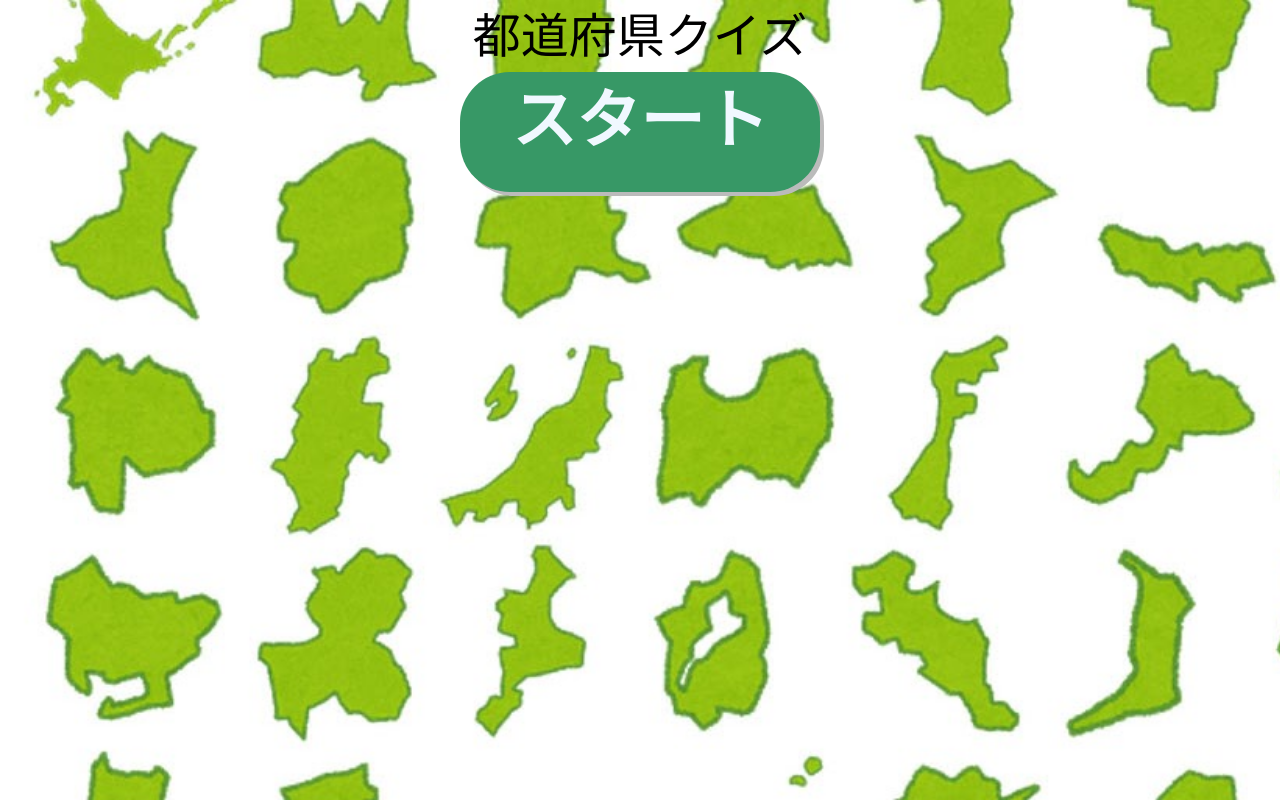
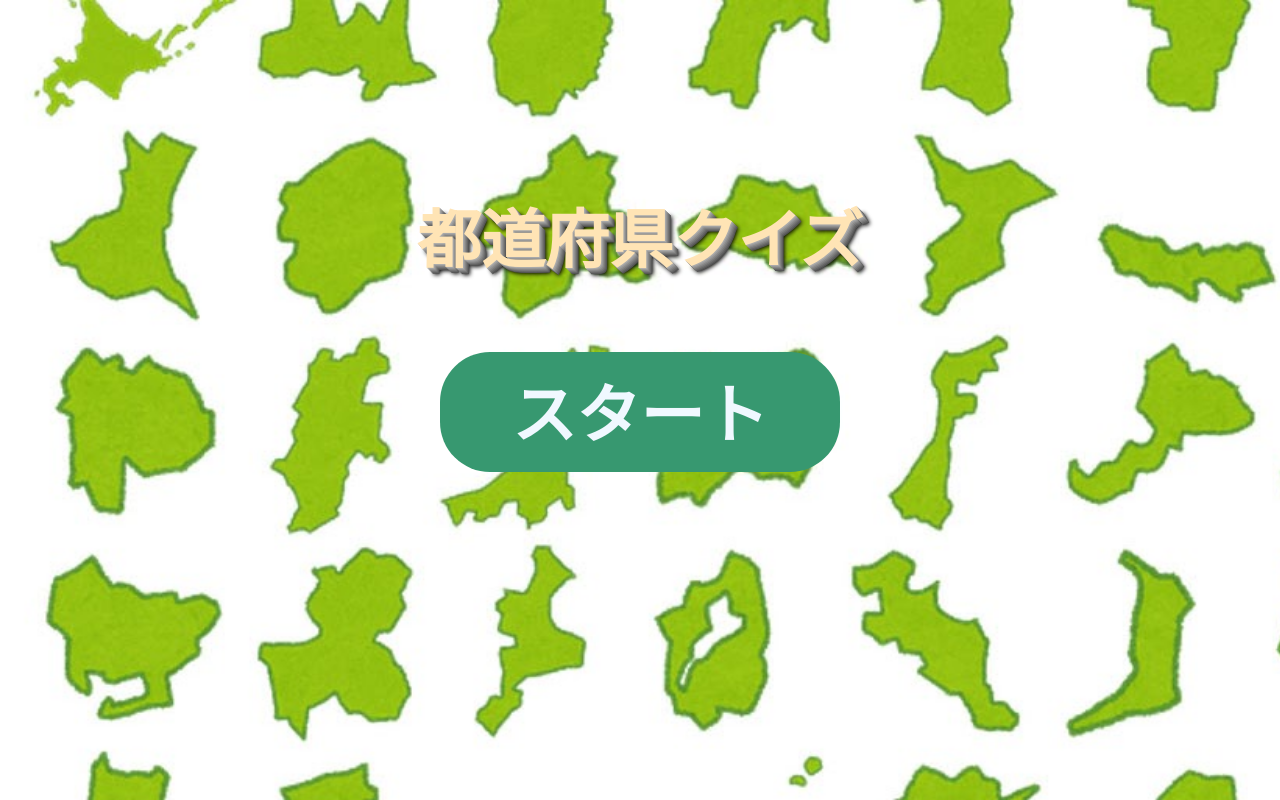
Before and after one commit to furu0202/Prefectures-App, a Next.js app: page / in a window 1280 px wide. Built offline with nearby package versions, Linux system fonts and the light colour scheme.

Commit message:
タイトル・ボタンを編集

```diff
--- a/app/page.module.css
+++ b/app/page.module.css
@@ -7,20 +7,26 @@
 }
 
 .title {
-  font-size: 48px;
+  font-size: 64px;
+  font-weight: bold;
+  text-shadow: 1px 1px #aaa, 2px 2px #999, 3px 3px #888, 4px 4px #777,
+    5px 5px #666, 6px 6px #555, 7px 7px 4px #000;
+  color: #ffe4b5;
   text-align: center;
+  padding-top: 15%;
+  padding-bottom: 5%;
 }
 
 .button {
   font-size: 64px;
   height: 120px;
-  width: 360px;
+  width: 400px;
   margin: 0 auto;
+  padding-top: 15px;
   color: aliceblue;
-  background: rgb(55, 152, 102);
+  background: rgb(55, 152, 112);
   display: flex;
   justify-content: center;
   font-weight: bold;
   border-radius: 50px;
-  box-shadow: 4px 4px 0 #bbb;
 }
```
